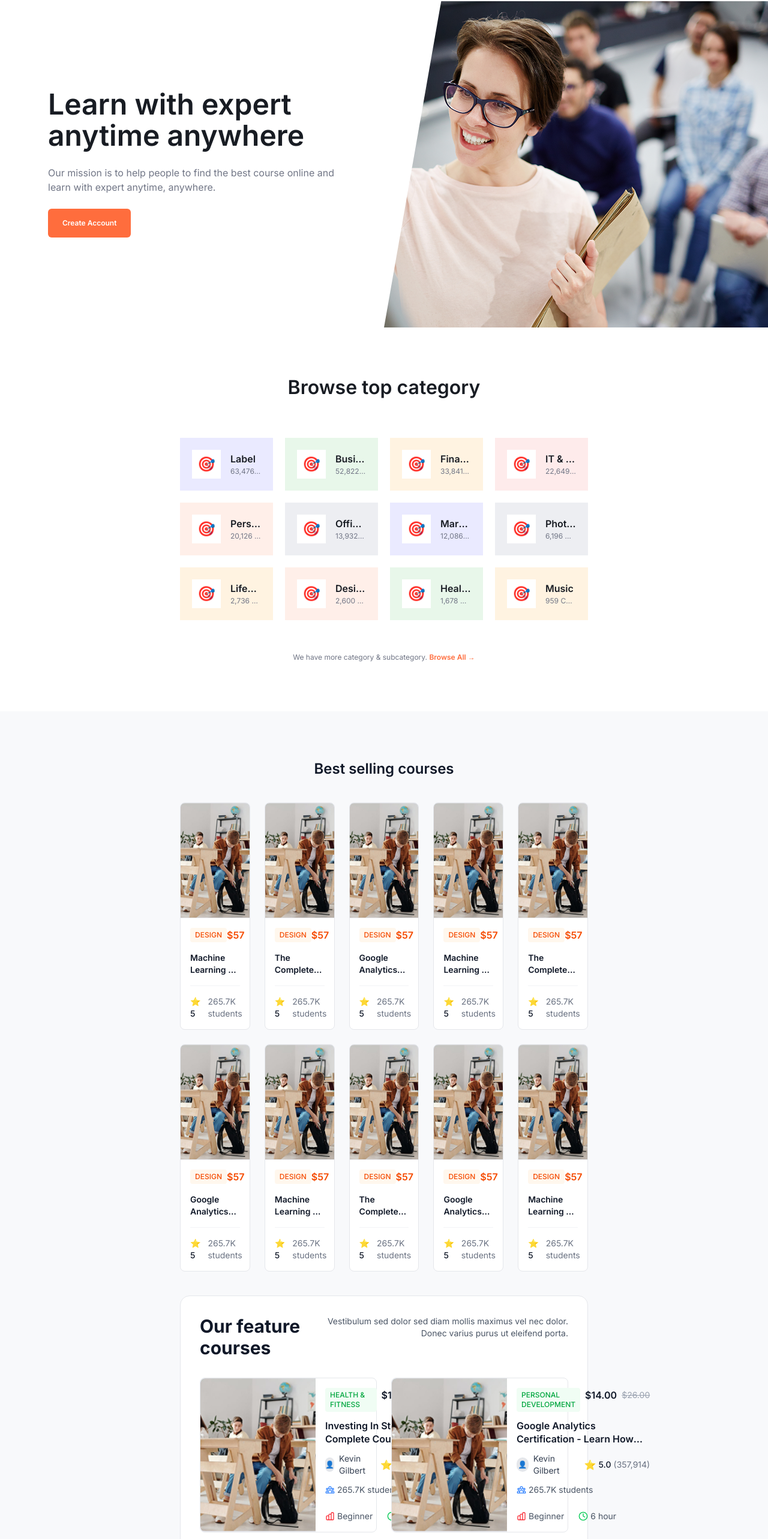
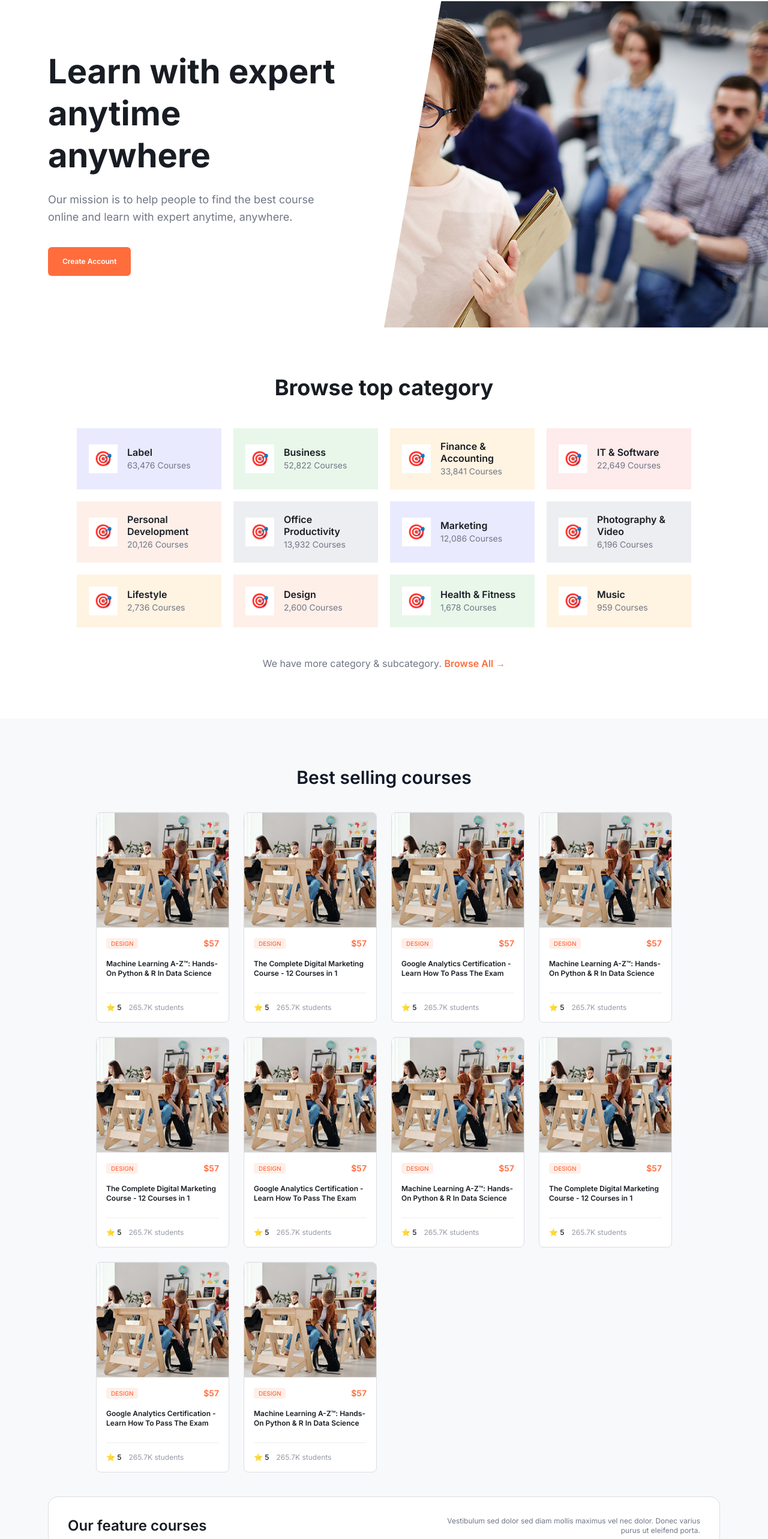
Before and after one commit to pandey88himanshu/e-tutor-frontend, a Next.js app: page / in a window 1280 px wide. Shown: the part 123-2689 px from the top of the page at 60% size. Built offline with nearby package versions, Linux system fonts and the light colour scheme; no server answers.

Commit message:
making home responsive

```diff
--- a/src/components/home/BestSellingCourses.tsx
+++ b/src/components/home/BestSellingCourses.tsx
@@ -6,8 +6,8 @@ const BestSellingCourses = () => {
       i % 3 === 0
         ? "Machine Learning A-Z™: Hands-On Python & R In Data Science"
         : i % 3 === 1
-        ? "The Complete Digital Marketing Course - 12 Courses in 1"
-        : "Google Analytics Certification - Learn How To Pass The Exam",
+          ? "The Complete Digital Marketing Course - 12 Courses in 1"
+          : "Google Analytics Certification - Learn How To Pass The Exam",
     category: "Design",
     price: 57,
     rating: 5.0,
@@ -16,12 +16,12 @@ const BestSellingCourses = () => {
   }));
 
   return (
-    <div>
-      <h2 className='mb-10 text-center text-2xl font-semibold text-gray-900'>
+    <div className="mx-auto max-w-480 px-4 sm:px-6 md:px-12 lg:px-16 xl:px-20 2xl:px-24">
+      <h2 className="text-xl sm:text-2xl lg:text-3xl font-semibold text-gray-900 text-center mb-6 sm:mb-8 lg:mb-10">
         Best selling courses
       </h2>
 
-      <div className='grid gap-6 sm:grid-cols-2 md:grid-cols-3 lg:grid-cols-4 xl:grid-cols-5'>
+      <div className="grid gap-4 sm:gap-5 lg:gap-6 grid-cols-1 sm:grid-cols-2 lg:grid-cols-3 xl:grid-cols-4 2xl:grid-cols-5">
         {courses.map((course, index) => (
           <CourseCard key={index} {...course} />
         ))}
--- a/src/components/home/BrowseTopCategory.tsx
+++ b/src/components/home/BrowseTopCategory.tsx
@@ -65,42 +65,38 @@ export const categories = [
 const BrowseTopCategory = () => {
   return (
     <section className="w-full bg-white">
-      {/* Container with exact padding from Figma: 300px horizontal, 80px vertical */}
-      <div className="mx-auto max-w-[1920px] px-6 sm:px-12 lg:px-[300px] py-12 lg:py-20">
+      {/* Container with responsive padding */}
+      <div className="mx-auto max-w-[1920px] px-4 sm:px-6 md:px-12 lg:px-20 xl:px-32 2xl:px-48 py-10 sm:py-12 lg:py-16 xl:py-20">
         {/* TITLE */}
-        <h2 className="heading-03 text-center text-[rgb(var(--gray-900))] mb-12 lg:mb-16">
+        <h2 className="text-2xl sm:text-3xl lg:text-4xl font-bold text-center text-[rgb(var(--gray-900))] mb-8 sm:mb-10 lg:mb-12">
           Browse top category
         </h2>
 
-        {/* GRID - 4 columns with 20px gap */}
-        <div className="grid grid-cols-1 sm:grid-cols-2 lg:grid-cols-4 gap-5">
+        {/* GRID - responsive columns */}
+        <div className="grid grid-cols-1 sm:grid-cols-2 lg:grid-cols-3 xl:grid-cols-4 gap-4 sm:gap-5">
           {categories.map((item, index) => (
             <div
               key={index}
               className={`
-                flex items-center gap-4
-                p-5
+                flex items-center gap-3 sm:gap-4
+                p-4 sm:p-5
                 ${item.bg}
                 cursor-pointer
                 transition-all duration-200
                 hover:-translate-y-1 hover:shadow-md
               `}
-              style={{ borderRadius: "0px" }}
             >
               {/* ICON */}
-              <div
-                className="flex-shrink-0 flex items-center justify-center w-12 h-12 bg-white"
-                style={{ borderRadius: "0px" }}
-              >
-                <span className="text-2xl">🎯</span>
+              <div className="flex-shrink-0 flex items-center justify-center w-10 h-10 sm:w-12 sm:h-12 bg-white">
+                <span className="text-xl sm:text-2xl">🎯</span>
               </div>
 
               {/* TEXT */}
               <div className="flex-1 min-w-0">
-                <p className="body-lg-600 text-[rgb(var(--gray-900))] mb-0.5 truncate">
+                <p className="text-sm sm:text-base font-semibold text-[rgb(var(--gray-900))] mb-0.5 leading-tight">
                   {item.title}
                 </p>
-                <p className="body-sm-400 text-[rgb(var(--gray-600))] truncate">
+                <p className="text-xs sm:text-sm text-[rgb(var(--gray-600))]">
                   {item.count}
                 </p>
               </div>
@@ -109,10 +105,10 @@ const BrowseTopCategory = () => {
         </div>
 
         {/* FOOTER */}
-        <div className="mt-10 lg:mt-12 text-center">
-          <p className="body-sm-400 text-[rgb(var(--gray-600))] inline">
+        <div className="mt-8 sm:mt-10 lg:mt-12 text-center">
+          <p className="text-sm sm:text-base text-[rgb(var(--gray-600))] inline">
             We have more category & subcategory.{" "}
-            <span className="body-sm-600 text-[rgb(var(--primary-500))] cursor-pointer hover:underline">
+            <span className="font-semibold text-[rgb(var(--primary-500))] cursor-pointer hover:underline">
               Browse All →
             </span>
           </p>
--- a/src/components/home/CourseCard.tsx
+++ b/src/components/home/CourseCard.tsx
@@ -1,3 +1,38 @@
+/**
+ * ============================================================
+ * GLOBAL CSS STYLES GUIDE
+ * ============================================================
+ *
+ * This component uses global CSS classes from globals.css for consistent styling.
+ *
+ * COLOR PALETTE (use with rgb(var(--color-name))):
+ * ---------------------------------------------------------
+ * Gray Scale:    --gray-50 to --gray-900, --white (e.g., rgb(var(--gray-900)))
+ * Primary:       --primary-100 to --primary-900 (Orange)
+ * Secondary:     --secondary-100 to --secondary-900 (Blue/Indigo)
+ * Success:       --success-100 to --success-900 (Green)
+ * Warning:       --warning-100 to --warning-900 (Amber)
+ * Danger:        --danger-100 to --danger-900 (Red)
+ *
+ * TYPOGRAPHY CLASSES:
+ * ---------------------------------------------------------
+ * Display:       display-01, display-02, display-03
+ * Headings:      heading-01, heading-02, heading-03, heading-04
+ * Body XXXL:     body-xxxl-400
+ * Body XXL:      body-xxl-500, body-xxl-600
+ * Body XL:       body-xl-400, body-xl-500, body-xl-600
+ * Body Large:    body-lg-400, body-lg-500, body-lg-600
+ * Body Medium:   body-md-400, body-md-500, body-md-600
+ * Body Small:    body-sm-400, body-sm-500, body-sm-600
+ * Body Tiny:     body-xs-400, body-xs-500, body-xs-600
+ *
+ * Example Usage:
+ * <h2 className="heading-03 text-[rgb(var(--gray-900))]">Title</h2>
+ * <p className="body-md-400 text-[rgb(var(--gray-600))]">Description</p>
+ * <span className="body-sm-500 text-[rgb(var(--primary-500))]">$99.00</span>
+ * ============================================================
+ */
+
 import Image from "next/image";
 
 interface CourseCardProps {
@@ -18,40 +53,40 @@ const CourseCard = ({
   image,
 }: CourseCardProps) => {
   return (
-    <div className='overflow-hidden rounded-lg border border-gray-200 bg-white transition-all duration-300 hover:shadow-lg hover:-translate-y-1'>
+    <div className="overflow-hidden rounded-lg border border-[rgb(var(--gray-200))] bg-[rgb(var(--white))] transition-all duration-300 hover:shadow-lg hover:-translate-y-1">
       {/* Image */}
-      <div className='relative h-48 w-full bg-gradient-to-br from-blue-100 to-purple-100'>
-        <div className='absolute inset-0 flex items-center justify-center text-gray-400'>
-          <Image src={image} alt={title} fill className='object-cover' />
+      <div className="relative h-40 sm:h-44 lg:h-48 w-full bg-gradient-to-br from-[rgb(var(--secondary-100))] to-[rgb(var(--primary-100))]">
+        <div className="absolute inset-0 flex items-center justify-center text-[rgb(var(--gray-400))]">
+          <Image src={image} alt={title} fill className="object-cover" />
         </div>
       </div>
 
       {/* Content */}
-      <div className='flex flex-col gap-4 p-4'>
+      <div className="flex flex-col gap-3 sm:gap-4 p-3 sm:p-4">
         {/* Category + Price */}
-        <div className='flex items-center justify-between'>
-          <span className='text-xs font-medium rounded bg-orange-50 px-2 py-1 uppercase text-orange-600'>
+        <div className="flex items-center justify-between">
+          <span className="body-xs-500 rounded bg-[rgb(var(--primary-100))] px-1.5 sm:px-2 py-0.5 sm:py-1 uppercase text-[rgb(var(--primary-500))]">
             {category}
           </span>
-          <span className='text-base font-semibold text-orange-600'>
+          <span className="body-md-600 sm:body-lg-600 text-[rgb(var(--primary-500))]">
             ${price}
           </span>
         </div>
 
         {/* Title */}
-        <h3 className='text-sm font-semibold text-gray-900 line-clamp-2 min-h-[2.5rem]'>
+        <h3 className="body-sm-600 sm:body-md-600 text-[rgb(var(--gray-900))] line-clamp-2 min-h-[2rem] sm:min-h-[2.5rem]">
           {title}
         </h3>
 
         {/* Divider */}
-        <div className='h-px w-full bg-gray-100' />
+        <div className="h-px w-full bg-[rgb(var(--gray-100))]" />
 
         {/* Rating */}
-        <div className='flex items-center gap-3'>
-          <span className='flex items-center gap-1 text-sm font-medium text-gray-900'>
+        <div className="flex items-center gap-2 sm:gap-3 flex-wrap">
+          <span className="flex items-center gap-1 body-sm-500 text-[rgb(var(--gray-900))]">
             ⭐ {rating}
           </span>
-          <span className='text-sm text-gray-500'>{students} students</span>
+          <span className="body-sm-400 text-[rgb(var(--gray-500))]">{students} students</span>
         </div>
       </div>
     </div>
--- a/src/components/home/CoursesSection.tsx
+++ b/src/components/home/CoursesSection.tsx
@@ -8,8 +8,8 @@ const CoursesSection = () => {
   return (
     <>
       {/* Best Selling & Featured Courses Section */}
-      <section className="bg-[rgb(var(--gray-50))] py-20">
-        <div className="mx-auto max-w-480 px-4 sm:px-8 md:px-12 lg:px-75">
+      <section className="bg-[rgb(var(--gray-50))] py-12 sm:py-16 lg:py-20">
+        <div className="mx-auto max-w-480 px-4 sm:px-6 md:px-12 lg:px-16 xl:px-20 2xl:px-24">
           <div className="space-y-10">
             <BestSellingCourses />
             <FeaturedCourses />
--- a/src/components/home/FeaturedCourseCard.tsx
+++ b/src/components/home/FeaturedCourseCard.tsx
@@ -1,4 +1,40 @@
+/**
+ * ============================================================
+ * GLOBAL CSS STYLES GUIDE
+ * ============================================================
+ *
+ * This component uses global CSS classes from globals.css for consistent styling.
+ *
+ * COLOR PALETTE (use with rgb(var(--color-name))):
+ * ---------------------------------------------------------
+ * Gray Scale:    --gray-50 to --gray-900, --white (e.g., rgb(var(--gray-900)))
+ * Primary:       --primary-100 to --primary-900 (Orange)
+ * Secondary:     --secondary-100 to --secondary-900 (Blue/Indigo)
+ * Success:       --success-100 to --success-900 (Green)
+ * Warning:       --warning-100 to --warning-900 (Amber)
+ * Danger:        --danger-100 to --danger-900 (Red)
+ *
+ * TYPOGRAPHY CLASSES:
+ * ---------------------------------------------------------
+ * Display:       display-01, display-02, display-03
+ * Headings:      heading-01, heading-02, heading-03, heading-04
+ * Body XXXL:     body-xxxl-400
+ * Body XXL:      body-xxl-500, body-xxl-600
+ * Body XL:       body-xl-400, body-xl-500, body-xl-600
+ * Body Large:    body-lg-400, body-lg-500, body-lg-600
+ * Body Medium:   body-md-400, body-md-500, body-md-600
+ * Body Small:    body-sm-400, body-sm-500, body-sm-600
+ * Body Tiny:     body-xs-400, body-xs-500, body-xs-600
+ *
+ * Example Usage:
+ * <h2 className="heading-03 text-[rgb(var(--gray-900))]">Title</h2>
+ * <p className="body-md-400 text-[rgb(var(--gray-600))]">Description</p>
+ * <span className="body-sm-500 text-[rgb(var(--primary-500))]">$99.00</span>
+ * ============================================================
+ */
+
 import Image from "next/image";
+
 interface FeaturedCourseCardProps {
   title: string;
   category: string;
@@ -27,97 +63,97 @@ const FeaturedCourseCard = ({
   image,
 }: FeaturedCourseCardProps) => {
   return (
-    <div className='flex flex-col sm:flex-row gap-4 rounded-lg border border-gray-200 bg-white p-0 transition-all duration-300 hover:shadow-md hover:border-gray-300'>
+    <div className="flex flex-col sm:flex-row gap-3 sm:gap-4 rounded-lg border border-[rgb(var(--gray-200))] bg-[rgb(var(--white))] p-0 transition-all duration-300 hover:shadow-md hover:border-[rgb(var(--gray-300))]">
       {/* Image - Responsive */}
-      <div className='w-full sm:w-48 h-48 sm:h-auto rounded-t-lg sm:rounded-l-lg sm:rounded-tr-none bg-linear-to-br from-blue-100 to-purple-100 shrink-0 flex items-center justify-center text-gray-400 overflow-hidden relative'>
+      <div className="w-full sm:w-36 md:w-44 lg:w-48 h-40 sm:h-auto rounded-t-lg sm:rounded-l-lg sm:rounded-tr-none bg-linear-to-br from-[rgb(var(--secondary-100))] to-[rgb(var(--primary-100))] shrink-0 flex items-center justify-center text-[rgb(var(--gray-400))] overflow-hidden relative">
         <Image
           src={image}
           alt={title}
           fill
-          className='object-cover rounded-t-lg sm:rounded-l-lg sm:rounded-tr-none'
+          className="object-cover rounded-t-lg sm:rounded-l-lg sm:rounded-tr-none"
         />
       </div>
       {/* Content */}
-      <div className='flex flex-1 flex-col gap-3 p-4 sm:py-4 sm:pr-4 sm:pl-0'>
+      <div className="flex flex-1 flex-col gap-2 sm:gap-3 p-3 sm:p-4 sm:py-3 sm:pr-3 sm:pl-0">
         {/* Category and Price Row */}
-        <div className='flex items-start justify-between gap-2'>
-          <span className='text-xs font-medium text-green-600 uppercase bg-green-50 px-2 py-1 rounded'>
+        <div className="flex items-start justify-between gap-2">
+          <span className="body-xs-500 text-[rgb(var(--success-600))] uppercase bg-[rgb(var(--success-100))] px-1.5 sm:px-2 py-0.5 sm:py-1 rounded">
             {category}
           </span>
-          <div className='flex items-center gap-2'>
-            <span className='text-base font-semibold text-gray-900'>
+          <div className="flex items-center gap-1.5 sm:gap-2">
+            <span className="body-md-600 sm:body-lg-600 text-[rgb(var(--gray-900))]">
               ${price}
             </span>
-            <span className='text-sm line-through text-gray-400'>
+            <span className="body-sm-400 line-through text-[rgb(var(--gray-400))]">
               ${originalPrice}
             </span>
           </div>
         </div>
 
         {/* Title */}
-        <h3 className='text-base font-semibold text-gray-900 line-clamp-2 leading-snug'>
+        <h3 className="body-md-600 sm:body-lg-600 text-[rgb(var(--gray-900))] line-clamp-2">
           {title}
         </h3>
 
         {/* Instructor and Rating Row */}
-        <div className='flex flex-col sm:flex-row items-start sm:items-center gap-2 sm:gap-4'>
-          <div className='flex items-center gap-2'>
-            <div className='w-6 h-6 rounded-full bg-gray-200 flex items-center justify-center text-xs'>
+        <div className="flex flex-col xs:flex-row items-start xs:items-center gap-1.5 sm:gap-2 md:gap-4">
+          <div className="flex items-center gap-1.5 sm:gap-2">
+            <div className="w-5 h-5 sm:w-6 sm:h-6 rounded-full bg-[rgb(var(--gray-200))] flex items-center justify-center body-xs-400">
               👤
             </div>
-            <span className='text-sm text-gray-700'>{instructor}</span>
+            <span className="body-sm-400 text-[rgb(var(--gray-700))]">{instructor}</span>
           </div>
-          <div className='flex items-center gap-1'>
-            <span className='text-orange-500'>⭐</span>
-            <span className='text-sm font-medium text-gray-900'>{rating}</span>
-            <span className='text-sm text-gray-500'>({ratingCount})</span>
+          <div className="flex items-center gap-1">
+            <span className="text-[rgb(var(--warning-500))] body-md-400">⭐</span>
+            <span className="body-sm-500 text-[rgb(var(--gray-900))]">{rating}</span>
+            <span className="body-sm-400 text-[rgb(var(--gray-500))]">({ratingCount})</span>
           </div>
         </div>
 
         {/* Bottom Info Row */}
-        <div className='flex flex-wrap items-center gap-3 sm:gap-6 text-sm text-gray-600'>
-          <div className='flex items-center gap-1'>
+        <div className="flex flex-wrap items-center gap-2 sm:gap-3 md:gap-4 body-sm-400 text-[rgb(var(--gray-600))]">
+          <div className="flex items-center gap-1">
             <svg
-              className='w-4 h-4 text-blue-500'
-              fill='none'
-              stroke='currentColor'
-              viewBox='0 0 24 24'>
+              className="w-3.5 h-3.5 sm:w-4 sm:h-4 text-[rgb(var(--secondary-500))]"
+              fill="none"
+              stroke="currentColor"
+              viewBox="0 0 24 24">
               <path
-                strokeLinecap='round'
-                strokeLinejoin='round'
-                strokeWidth='2'
-                d='M17 20h5v-2a3 3 0 00-5.356-1.857M17 20H7m10 0v-2c0-.656-.126-1.283-.356-1.857M7 20H2v-2a3 3 0 015.356-1.857M7 20v-2c0-.656.126-1.283.356-1.857m0 0a5.002 5.002 0 019.288 0M15 7a3 3 0 11-6 0 3 3 0 016 0zm6 3a2 2 0 11-4 0 2 2 0 014 0zM7 10a2 2 0 11-4 0 2 2 0 014 0z'
+                strokeLinecap="round"
+                strokeLinejoin="round"
+                strokeWidth="2"
+                d="M17 20h5v-2a3 3 0 00-5.356-1.857M17 20H7m10 0v-2c0-.656-.126-1.283-.356-1.857M7 20H2v-2a3 3 0 015.356-1.857M7 20v-2c0-.656.126-1.283.356-1.857m0 0a5.002 5.002 0 019.288 0M15 7a3 3 0 11-6 0 3 3 0 016 0zm6 3a2 2 0 11-4 0 2 2 0 014 0zM7 10a2 2 0 11-4 0 2 2 0 014 0z"
               />
             </svg>
-            <span className='whitespace-nowrap'>{students} students</span>
+            <span className="whitespace-nowrap">{students} students</span>
           </div>
-          <div className='flex items-center gap-1'>
+          <div className="flex items-center gap-1">
             <svg
-              className='w-4 h-4 text-red-500'
-              fill='none'
-              stroke='currentColor'
-              viewBox='0 0 24 24'>
+              className="w-3.5 h-3.5 sm:w-4 sm:h-4 text-[rgb(var(--danger-500))]"
+              fill="none"
+              stroke="currentColor"
+              viewBox="0 0 24 24">
               <path
-                strokeLinecap='round'
-                strokeLinejoin='round'
-                strokeWidth='2'
-                d='M9 19v-6a2 2 0 00-2-2H5a2 2 0 00-2 2v6a2 2 0 002 2h2a2 2 0 002-2zm0 0V9a2 2 0 012-2h2a2 2 0 012 2v10m-6 0a2 2 0 002 2h2a2 2 0 002-2m0 0V5a2 2 0 012-2h2a2 2 0 012 2v14a2 2 0 01-2 2h-2a2 2 0 01-2-2z'
+                strokeLinecap="round"
+                strokeLinejoin="round"
+                strokeWidth="2"
+                d="M9 19v-6a2 2 0 00-2-2H5a2 2 0 00-2 2v6a2 2 0 002 2h2a2 2 0 002-2zm0 0V9a2 2 0 012-2h2a2 2 0 012 2v10m-6 0a2 2 0 002 2h2a2 2 0 002-2m0 0V5a2 2 0 012-2h2a2 2 0 012 2v14a2 2 0 01-2 2h-2a2 2 0 01-2-2z"
               />
             </svg>
             <span>{level}</span>
           </div>
-          <div className='flex items-center gap-1'>
+          <div className="flex items-center gap-1">
             <svg
-              className='w-4 h-4 text-green-500'
-              fill='none'
-              stroke='currentColor'
-              viewBox='0 0 24 24'>
-              <circle cx='12' cy='12' r='10' strokeWidth='2' />
+              className="w-3.5 h-3.5 sm:w-4 sm:h-4 text-[rgb(var(--success-500))]"
+              fill="none"
+              stroke="currentColor"
+              viewBox="0 0 24 24">
+              <circle cx="12" cy="12" r="10" strokeWidth="2" />
               <path
-                strokeLinecap='round'
-                strokeLinejoin='round'
-                strokeWidth='2'
-                d='M12 6v6l4 2'
+                strokeLinecap="round"
+                strokeLinejoin="round"
+                strokeWidth="2"
+                d="M12 6v6l4 2"
               />
             </svg>
             <span>{duration}</span>
--- a/src/components/home/FeaturedCourses.tsx
+++ b/src/components/home/FeaturedCourses.tsx
@@ -1,3 +1,38 @@
+/**
+ * ============================================================
+ * GLOBAL CSS STYLES GUIDE
+ * ============================================================
+ *
+ * This component uses global CSS classes from globals.css for consistent styling.
+ *
+ * COLOR PALETTE (use with rgb(var(--color-name))):
+ * ---------------------------------------------------------
+ * Gray Scale:    --gray-50 to --gray-900, --white (e.g., rgb(var(--gray-900)))
+ * Primary:       --primary-100 to --primary-900 (Orange)
+ * Secondary:     --secondary-100 to --secondary-900 (Blue/Indigo)
+ * Success:       --success-100 to --success-900 (Green)
+ * Warning:       --warning-100 to --warning-900 (Amber)
+ * Danger:        --danger-100 to --danger-900 (Red)
+ *
+ * TYPOGRAPHY CLASSES:
+ * ---------------------------------------------------------
+ * Display:       display-01, display-02, display-03
+ * Headings:      heading-01, heading-02, heading-03, heading-04
+ * Body XXXL:     body-xxxl-400
+ * Body XXL:      body-xxl-500, body-xxl-600
+ * Body XL:       body-xl-400, body-xl-500, body-xl-600
+ * Body Large:    body-lg-400, body-lg-500, body-lg-600
+ * Body Medium:   body-md-400, body-md-500, body-md-600
+ * Body Small:    body-sm-400, body-sm-500, body-sm-600
+ * Body Tiny:     body-xs-400, body-xs-500, body-xs-600
+ *
+ * Example Usage:
+ * <h2 className="heading-03 text-[rgb(var(--gray-900))]">Title</h2>
+ * <p className="body-md-400 text-[rgb(var(--gray-600))]">Description</p>
+ * <span className="body-sm-500 text-[rgb(var(--primary-500))]">$99.00</span>
+ * ============================================================
+ */
+
 import FeaturedCourseCard from "./FeaturedCourseCard";
 
 const FeaturedCourses = () => {
@@ -57,19 +92,19 @@ const FeaturedCourses = () => {
   ];
 
   return (
-    <div className='rounded-2xl bg-white border border-gray-200 p-8 space-y-8'>
-      <div className='flex flex-col gap-4 md:flex-row md:items-start md:justify-between'>
-        <h2 className='text-3xl font-bold text-gray-900'>
+    <div className="rounded-xl sm:rounded-2xl bg-[rgb(var(--white))] border border-[rgb(var(--gray-200))] p-4 sm:p-6 lg:p-8 space-y-6 sm:space-y-8">
+      <div className="flex flex-col gap-3 sm:gap-4 md:flex-row md:items-start md:justify-between">
+        <h2 className="heading-04 sm:heading-03 text-[rgb(var(--gray-900))]">
           Our feature courses
         </h2>
 
-        <p className='max-w-md text-sm text-gray-600 md:text-right'>
+        <p className="max-w-md body-sm-400 text-[rgb(var(--gray-600))] md:text-right">
           Vestibulum sed dolor sed diam mollis maximus vel nec dolor. Donec
           varius purus ut eleifend porta.
         </p>
       </div>
 
-      <div className='grid grid-cols-1 gap-6 lg:grid-cols-2'>
+      <div className="grid grid-cols-1 gap-4 sm:gap-5 lg:gap-6 lg:grid-cols-2">
         {courses.map((course, i) => (
           <FeaturedCourseCard key={i} {...course} />
         ))}
--- a/src/components/home/HeroSection.tsx
+++ b/src/components/home/HeroSection.tsx
@@ -6,32 +6,34 @@ const HeroSection = () => {
   return (
     <section className="w-full bg-white">
       <div className="mx-auto max-w-360">
-        <div className="grid grid-cols-1 lg:grid-cols-2 min-h-137">
+        <div className="grid grid-cols-1 lg:grid-cols-2 min-h-[auto] lg:min-h-137">
           {/* LEFT CONTENT */}
-          <div className="flex flex-col justify-center px-6 sm:px-12 lg:px-20 gap-6">
-            <h1 className="heading-01 text-[rgb(var(--gray-900))] max-w-xl">
+          <div className="flex flex-col justify-center px-4 sm:px-6 md:px-12 lg:px-20 py-10 sm:py-12 lg:py-0 gap-4 sm:gap-5 lg:gap-6 order-2 lg:order-1">
+            <h1 className="text-3xl sm:text-4xl md:text-5xl lg:text-[56px] font-bold leading-tight text-[rgb(var(--gray-900))] max-w-xl">
               Learn with expert anytime anywhere
             </h1>
 
-            <p className="body-lg-400 text-[rgb(var(--gray-600))] max-w-lg">
+            <p className="text-base sm:text-lg text-[rgb(var(--gray-600))] max-w-lg leading-relaxed">
               Our mission is to help people to find the best course online and
               learn with expert anytime, anywhere.
             </p>
 
-            <div className="inline-flex items-center justify-start">
+            <div className="inline-flex items-center justify-start pt-2 sm:pt-3">
               <DarkBgBtn href="/sign-up" children="Create Account" />
             </div>
           </div>
-          <div className="relative hidden lg:block w-full h-full">
+
+          {/* RIGHT IMAGE */}
+          <div className="relative w-full h-64 sm:h-80 md:h-96 lg:h-full order-1 lg:order-2">
             <Image
               src="/home/hero.png"
               alt="Learning with expert"
               fill
               priority
-              className="object-cover"
+              className="object-cover object-center lg:object-right"
             />
-
-            <div className="absolute inset-0 bg-white clip-hero-shape" />
+            {/* Diagonal clip only on desktop */}
+            <div className="hidden lg:block absolute inset-0 bg-white clip-hero-shape" />
           </div>
         </div>
       </div>
```
Also changed, not shown: src/components/home/RecentlyAddedCourses.tsx (+21 -23 lines).
